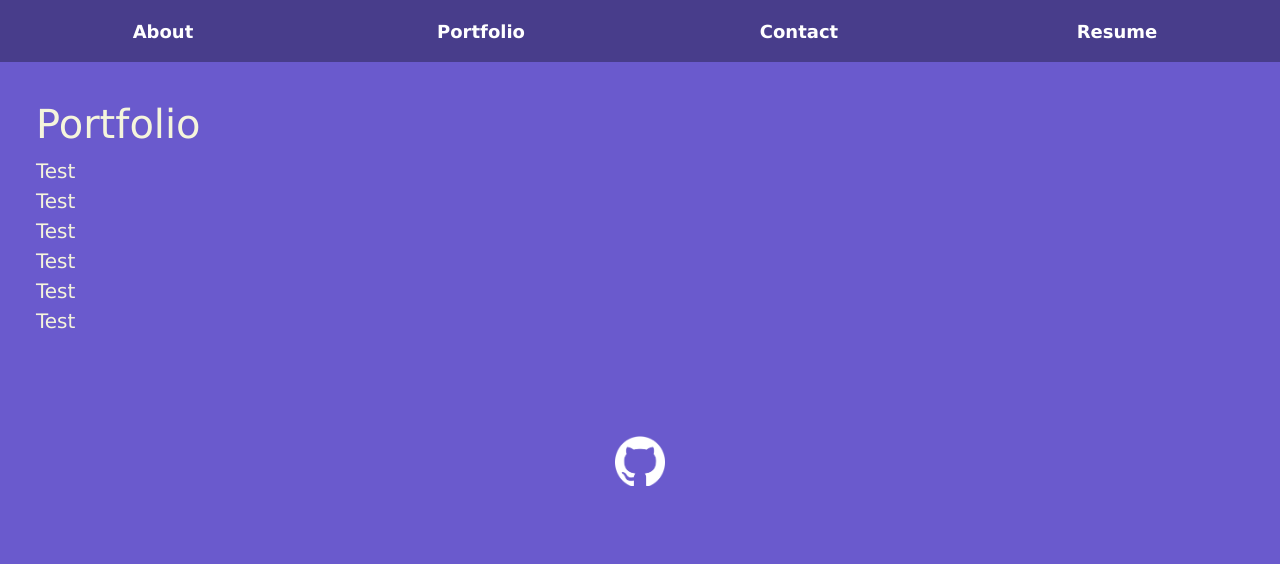
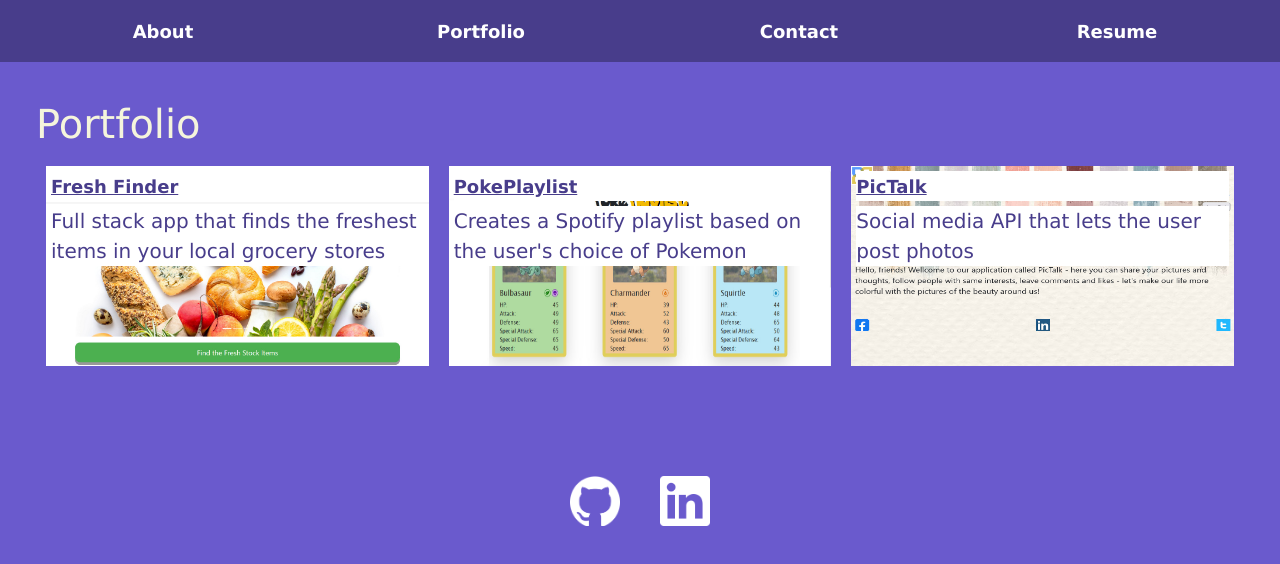
Before and after one commit to lexmaclellan/react-portfolio, a React (Vite) app: page /Portfolio in a window 1280 px wide. Shown: the top 564 px of the page. Built offline with nearby package versions, Linux system fonts and the light colour scheme.

Commit message:
Styling for links, portfolio sample and email form

```diff
--- a/src/App.css
+++ b/src/App.css
@@ -51,6 +51,30 @@
   display: block;
 }
 
+article a {
+  color: var(--nav-text-color);
+  font-size: 18px;
+  font-weight: bold;
+}
+
+article a:link {
+  text-decoration: underline;
+}
+
+article a:visited {
+  text-decoration: underline;
+}
+
+article a:hover {
+  text-decoration: none;
+  color: lightskyblue;
+}
+
+article a:active {
+  text-decoration: none;
+  color: lightskyblue;
+}
+
 article img {
   width: 300px;
   height: 300px;
@@ -70,11 +94,77 @@
 }
 
 .portfolio {
-  display: grid;
+  display: flex;
+  flex-wrap: wrap;
 }
 
 .sample {
-  display: inline-grid;
+  flex: 1 1 22%;
+  height: 200px;
+  background-color: white;
+  background-size: 100% 100%;
+  margin: 10px;
+}
+
+.sample a {
+  color: var(--navbar-bg-color);
+  font-size: 18px;
+  font-weight: bold;
+}
+
+.sample a:link {
+  text-decoration: underline;
+}
+
+.sample a:visited {
+  text-decoration: underline;
+}
+
+.sample a:hover {
+  text-decoration: none;
+  color: lightskyblue;
+}
+
+.sample a:active {
+  text-decoration: none;
+  color: lightskyblue;
+}
+
+.sample p {
+  margin: 5px;
+  background-color: white;
+  color: var(--navbar-bg-color);
+}
+
+.poke {
+    background-image: url('https://lexrayne.github.io/Portfolio/assets/images/pokeplaylist.jpg');
+    background-size: 100% 100%;
+}
+
+.fresh {
+    background-image: url('https://lexrayne.github.io/Portfolio/assets/images/freshfinder.jpg');
+    background-size: 100% 100%;
+}
+
+.pictalk {
+    background-image: url('https://lexrayne.github.io/Portfolio/assets/images/pictalk.jpg');
+    background-size: 100% 100%;
+}
+
+input, textarea {
+  width: 90%;
+  margin: 5px 0;
+  border-radius: 5px;
+}
+
+button {
+  border: 2px solid var(--navbar-bg-color);
+  background-color: white;
+  color: var(--navbar-bg-color);
+  font-weight: bold;
+  margin: 5px 0;
+  border: 1px solid transparent;
+  border-radius: 5px;
 }
 
 footer {
@@ -85,4 +175,5 @@
 footer img {
   width: 50px;
   height: 50px;
+  margin: 0 20px;
 }
--- a/src/components/Footer.jsx
+++ b/src/components/Footer.jsx
@@ -1,4 +1,5 @@
 import githubLogo from '../assets/github-mark-white.png'
+import linkedInLogo from '../assets/linkedin-logo.png'
 
 function Footer() {
     return (
@@ -6,6 +7,9 @@
             <a href="https://github.com/lexrayne">
                 <img src={githubLogo} alt="GitHub Logo" />
             </a>
+            <a href="https://www.linkedin.com/in/lex-m-962849294/">
+                <img src={linkedInLogo} alt="LinkedIn Logo" />
+            </a>
         </footer>
     )
 }
--- a/src/pages/Contact.jsx
+++ b/src/pages/Contact.jsx
@@ -1,7 +1,86 @@
+import React, { useState } from 'react'
+const FORM_ENDPOINT = '/Contact'
+
 function Contact() {
+    const [submitted, setSubmitted] = useState(false)
+
+    const handleSubmit = (e) => {
+        e.preventDefault()
+
+        const inputs = e.target.elements
+        const data = {}
+
+        for (let i = 0; i < inputs.length; i++) {
+            if (inputs[i].name) {
+                data[inputs[i].name] = inputs[i].value
+            }
+        }
+
+        fetch(FORM_ENDPOINT, {
+            method: 'POST',
+            headers: {
+                Accept: 'application/json',
+                'Content-Type': 'application/json'
+            },
+            body: JSON.stringify(data)
+        })
+        .then((response) => {
+            if (!response.ok) {
+                throw new Error('Unable to submit form: Response not ok')
+            }
+
+            setSubmitted(true)
+        })
+        .catch((err) => {
+            e.target.submit()
+        })
+    }
+
+    if (submitted) {
+        return (
+            <>
+                <h1>Contact</h1>
+                <p>Message delievered. Thank you!</p>
+            </>
+        )
+    }
     return (
         <>
-        Contact
+        <h1>Contact</h1>
+        <form
+            action={FORM_ENDPOINT}
+            onSubmit={handleSubmit}
+            method='POST'
+        >
+            <div>
+                <input
+                    type='text'
+                    placeholder='Your Name'
+                    name='name'
+                    required
+                />
+            </div>
+            <div>
+                <input
+                    type='text'
+                    placeholder='your.email@example.com'
+                    name='email'
+                    required
+                />
+            </div>
+            <div>
+                <textarea
+                    placeholder='Your message.'
+                    name='message'
+                    required
+                />
+            </div>
+            <div>
+                <button type='submit'>
+                    Send
+                </button>
+            </div>
+        </form>
         </>
     )
 }
--- a/src/pages/Home.jsx
+++ b/src/pages/Home.jsx
@@ -7,21 +7,14 @@
             <h1>Lex MacLellan <span className='pronouns'>(she/her, they/them)</span></h1>
             <h2>Web Developer</h2>
             <p>
-                Nihil ea vitae recusandae ullam atque nemo. Ut eaque commodi doloribus
-                assumenda dicta quia aut praesentium. Et voluptatem rem facilis
-                necessitatibus veritatis doloremque quia et.
+                My name is Lex and I'm a web developer based out of Atlantic Canada.
             </p>
             <p>
-                Illo est ullam culpa. Unde delectus sed alias perferendis
-                asperiores unde quo neque. Ex praesentium doloribus rerum
-                pariatur magni. Dolor ea sapiente unde. Ea veritatis cumque
-                sunt unde. Est provident quaerat omnis in voluptate provident.
+                I am primarily a backend developer working with the MERN stack
+                and RESTful APIs.
             </p>
             <p>
-                Doloribus voluptatum aperiam provident excepturi dolor aliquam.
-                Adipisci omnis vero earum quia corrupti sunt. Nostrum atque
-                rerum omnis quia autem. Assumenda voluptate vel praesentium.
-                Hic qui laudantium fugit.
+                In my free time, I enjoy creative writing and playing the guitar.
             </p>
         </>
     )
--- a/src/pages/Portfolio.jsx
+++ b/src/pages/Portfolio.jsx
@@ -1,15 +1,37 @@
+import freshFinder from '../assets/freshfinder.jpg'
+import pokePlaylist from '../assets/pokeplaylist.jpg'
+import picTalk from '../assets/pictalk.jpg'
+
 function Portfolio() {
     return (
         <>
-        <h1>Portfolio</h1>
-        <div className='portfolio'>
-            <div className='sample'>Test</div>
-            <div className='sample'>Test</div>
-            <div className='sample'>Test</div>
-            <div className='sample'>Test</div>
-            <div className='sample'>Test</div>
-            <div className='sample'>Test</div>
-        </div>
+            <h1>Portfolio</h1>
+            <div className='portfolio'>
+                <div className='sample' style={{ backgroundImage: `url(${freshFinder})` }}>
+                    <p>
+                        <a href="https://github.com/lexrayne/Fresh-Finder">Fresh Finder</a>
+                    </p>
+                    <p>
+                        Full stack app that finds the freshest items in your local grocery stores
+                    </p>
+                    </div>
+                <div className='sample' style={{ backgroundImage: `url(${pokePlaylist})` }}>
+                    <p>
+                        <a href="https://stms15.github.io/PokePlaylist-app/">PokePlaylist</a>
+                    </p>
+                    <p>
+                        Creates a Spotify playlist based on the user's choice of Pokemon
+                    </p>
+                    </div>
+                <div className='sample' style={{ backgroundImage: `url(${picTalk})` }}>
+                    <p>
+                        <a href="https://github.com/lexrayne/PicTalk">PicTalk</a>
+                    </p>
+                    <p>
+                        Social media API that lets the user post photos
+                    </p>
+                </div>
+            </div>
         </>
     )
 }
--- a/src/pages/Resume.jsx
+++ b/src/pages/Resume.jsx
@@ -1,7 +1,8 @@
 function Resume() {
     return (
         <>
-        Resume
+        <h1>Resume</h1>
+        <p>Available <a href="https://docs.google.com/document/d/1fjqpnh-8MqFL9HKPCkVzj0YGS8cUB52wsmOqWqpPy3c/edit?usp=sharing">here</a>!</p>
         </>
     )
 }
```
